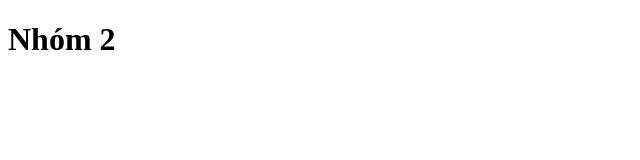
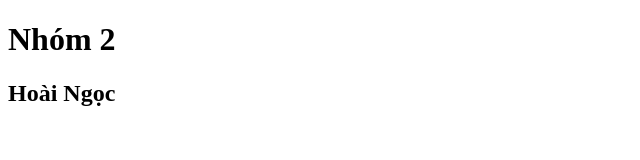
Before and after one commit to hoaingoc1706/web-design, a plain HTML site: page index.html in a window 1280 px wide. Shown: the whole page, without its empty margins (0-640 px from the left). Drawn offline with Linux system fonts and the light colour scheme.

Commit message:
Hoai Ngoc

```diff
--- a/index.html
+++ b/index.html
@@ -7,5 +7,6 @@
 </head>
 <body>
     <h1>Nhóm 2</h1>
+    <h2>Hoài Ngọc</h2>
 </body>
 </html>
```
